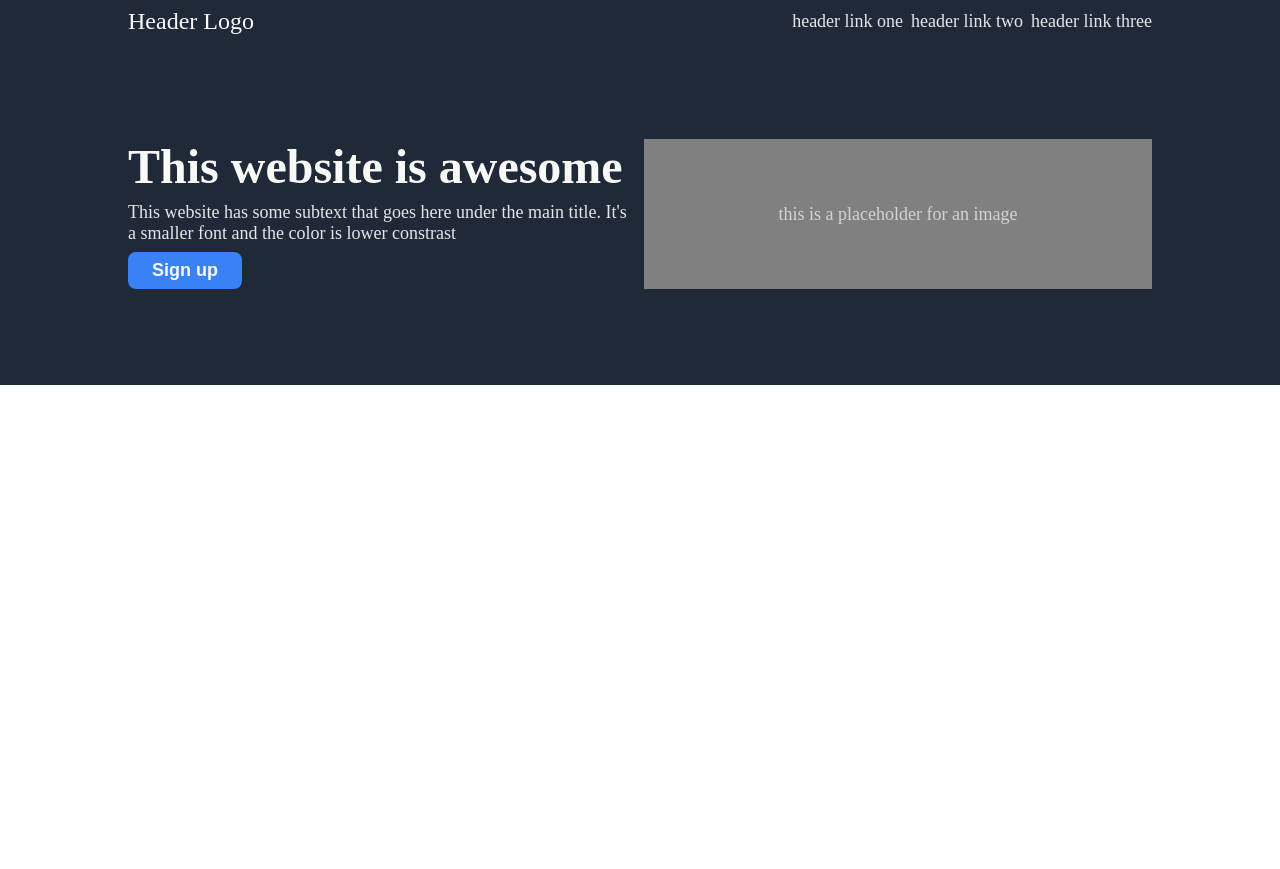
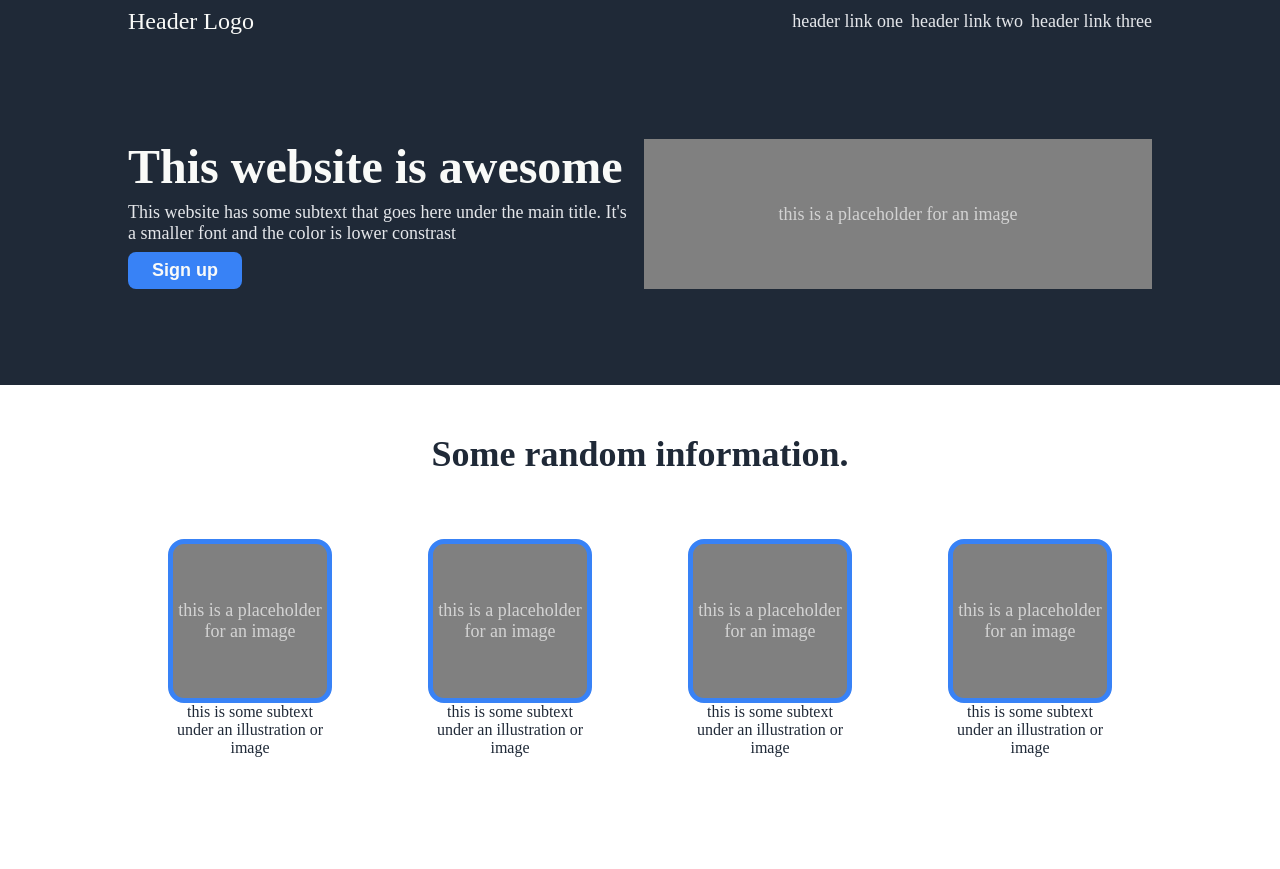
Before and after one commit to romainringenbach/odin-landing-page, a plain HTML site: page index.html in a window 1280 px wide. Before the commit the page ends 800 px from the top, so only its background shows below. Drawn offline with Linux system fonts and the light colour scheme.

Commit message:
Add information section and its style

```diff
--- a/index.html
+++ b/index.html
@@ -23,6 +23,30 @@
         </div>
         <div class="placeholder">this is a placeholder for an image</div>
     </div>
+    <div class="container information">
+        <div class="large-text">Some random information.</div>
+        <div class="sub-container">
+            <figure>
+                <div class="placeholder">this is a placeholder for an image</div>
+                <figcaption>this is some subtext under an illustration or image</figcaption>
+            </figure>
+            <figure>
+                <div class="placeholder">this is a placeholder for an image</div>
+                <figcaption>this is some subtext under an illustration or image</figcaption>
+            </figure>
+            <figure>
+                <div class="placeholder">this is a placeholder for an image</div>
+                <figcaption>this is some subtext under an illustration or image</figcaption>
+            </figure>
+            <figure>
+                <div class="placeholder">this is a placeholder for an image</div>
+                <figcaption>this is some subtext under an illustration or image</figcaption>
+            </figure>
+        </div>
+
+
+
+    </div>
 
 </body>
 </html>
--- a/style.css
+++ b/style.css
@@ -1,6 +1,14 @@
 body {
     padding: 0px;
     margin: 0px;
+}
+
+.large-text {
+    font-weight: 800;
+}
+
+.small-text {
+    font-size: 18px;
 }
 
 /* Container */
@@ -17,7 +25,6 @@ body {
 }
 
 .hero .small-text {
-    font-size: 18px;
     color: #E5E7EB;
 }
 
@@ -27,7 +34,6 @@ body {
 
 .hero .large-text {
     font-size: 48px;
-    font-weight: 800;
 }
 
 /* Button */
@@ -55,6 +61,8 @@ button {
     display: flex;
     justify-content: center;
     align-items: center;
+
+    text-align: center;
 }
 
 /* header */
@@ -105,3 +113,42 @@ header ul a {
 .banner .placeholder {
     flex: 1;
 }
+
+/* Informatoon */
+
+.information {
+    color: #1F2937;
+    display: flex;
+    flex-direction: column;
+    align-items: center;
+    padding-bottom: 96px;
+    padding-top: 48px;
+    gap: 48px;
+}
+
+.information .large-text {
+    font-size: 36px;
+}
+
+.information .sub-container {
+    display: flex;
+    justify-content: center;
+    gap: 16px
+}
+
+.information figure {
+    display: flex;
+    flex-direction: column;
+}
+
+.information .placeholder {
+    border-width: 5px;
+    border-radius: 16px;
+    border-color: #3882F6;
+    border-style: solid;
+    aspect-ratio: 1 / 1;
+}
+
+.information figcaption {
+    text-align: center;
+}
```
